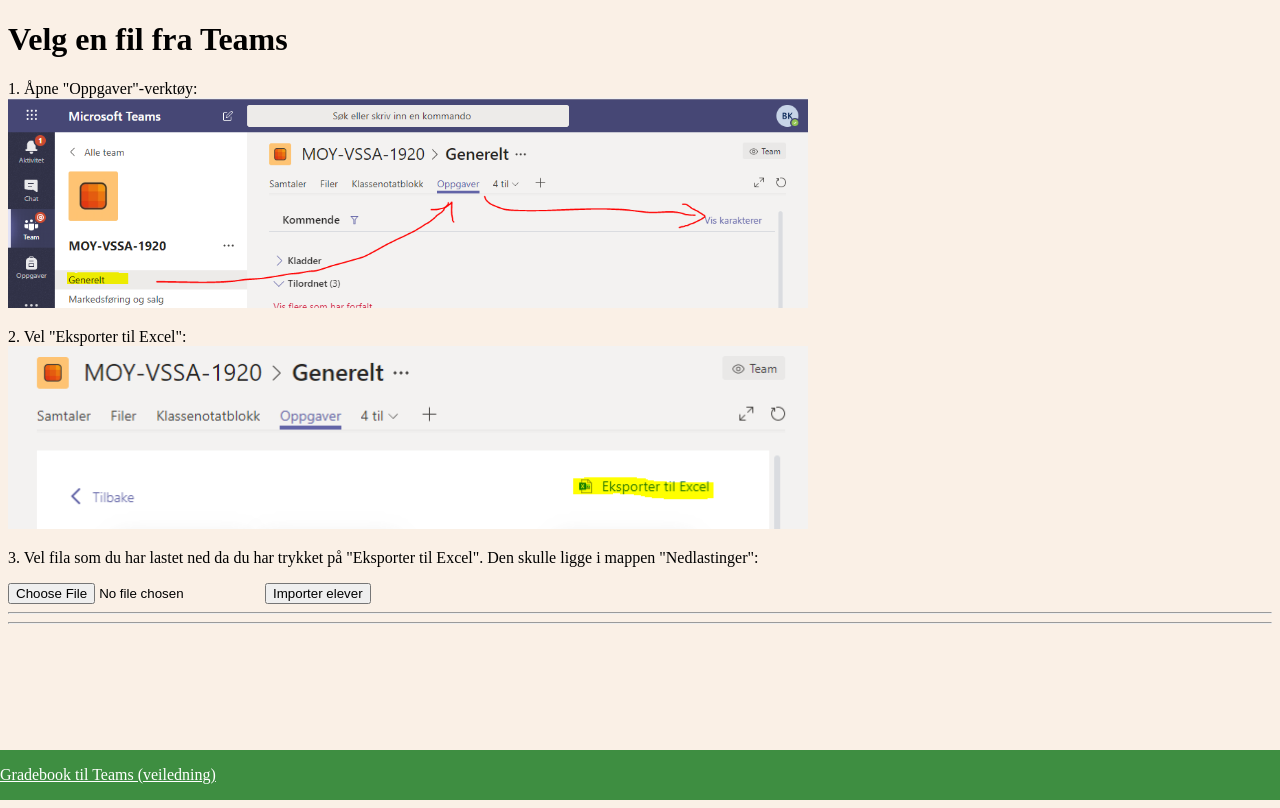
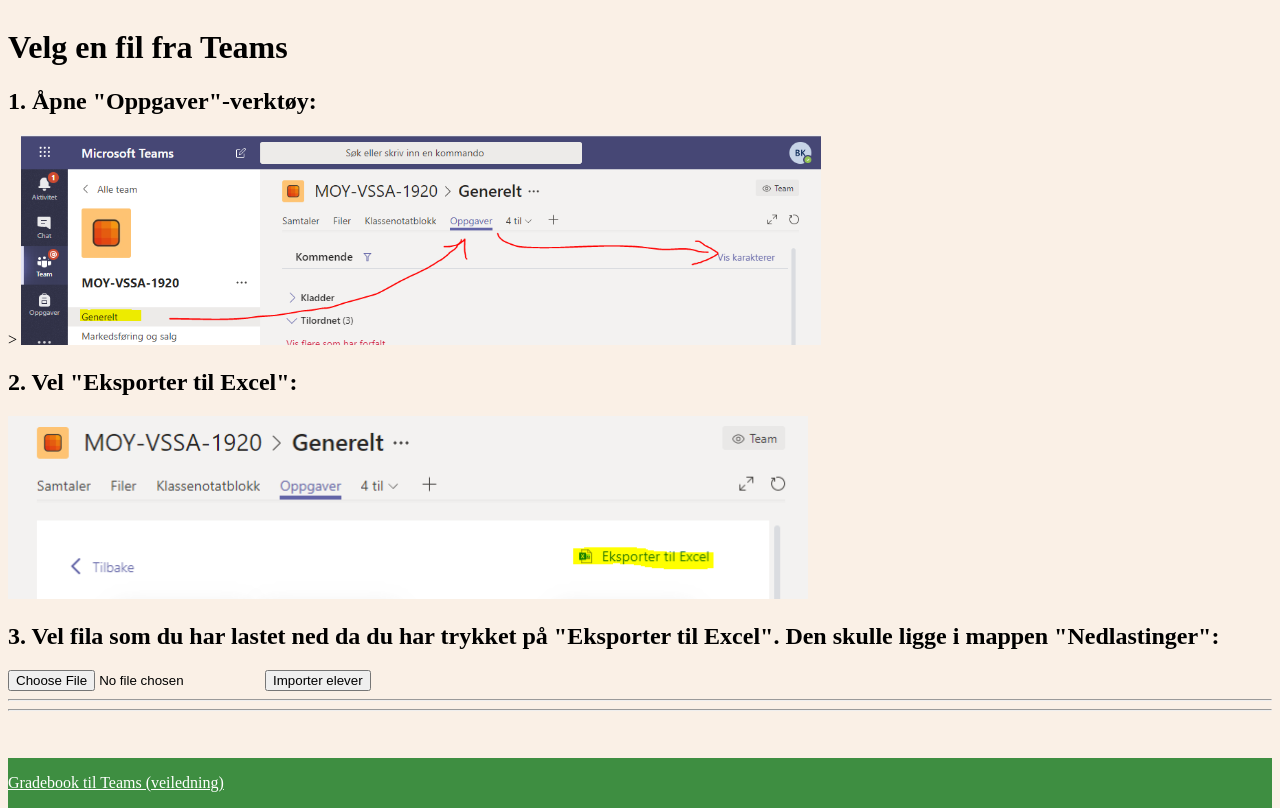
Before and after one commit to moyepedagog/moyepedagog.github.io, a plain HTML site: page index.html in a window 1280 px wide. Drawn offline with Linux system fonts and the light colour scheme.

Commit message:
footer with flex layout

```diff
--- a/index.html
+++ b/index.html
@@ -329,7 +329,37 @@
       display: block;
     }
 
+    html,
+    body {
+      height: 100%;
+    }
+
+    body {
+      display: flex;
+      flex-direction: column;
+    }
+
+    .content {
+      flex: 1 0 auto;
+    }
+
     .footer {
+      flex-shrink: 0;
+
+      width: 100%;
+      background-color: #3e8e41;
+      color: white;
+      text-align: left;
+    }
+
+    .footer a {
+      color: white;
+    }
+
+    /**
+
+    .footer {
+      margin-top: 60px;
       position: fixed;
       left: 0;
       bottom: 0;
@@ -342,24 +372,58 @@
     .footer a {
       color: white;
     }
+
+    html,
+    body {
+      margin: 0;
+      padding: 0;
+      height: 100%;
+    }
+
+    #container {
+      min-height: 100%;
+      position: relative;
+    }
+
+    #header {
+      background: #ff0;
+      padding: 10px;
+    }
+
+    #body {
+      padding: 10px;
+      padding-bottom: 60px;
+
+
+
+    } **/
+    /**
+    #footer {
+      position: absolute;
+      bottom: 0;
+      width: 100%;
+      height: 60px;
+      background-color: #3e8e41;
+      color: white;
+
+    }
+
+    **/
   </style>
   <meta charset="UTF-8">
 </head>
 
 <body>
+  <div class="content">
     <div id="overskrift">
       <h1>Velg en fil fra Teams</h1>
-    <p>
-      1. Åpne "Oppgaver"-verktøy: <br>
+      <h2>1. Åpne "Oppgaver"-verktøy:</h2>>
       <img style="width:800px" src="https://moyepedagog.github.io/gb1.png" alt="oppgaave verktoey">
-    </p>
-    <p>
-      2. Vel "Eksporter til Excel": <br>
+      <h2>2. Vel "Eksporter til Excel": </h2>
       <img style="width:800px" src="https://moyepedagog.github.io/gb2.png" alt="eksporter til excel">
-    </p>
-    <p>
-      3. Vel fila som du har lastet ned da du har trykket på "Eksporter til Excel". Den skulle ligge i mappen "Nedlastinger": <br>
-    </p>
+      <h2>
+        3. Vel fila som du har lastet ned da du har trykket på "Eksporter til Excel". Den skulle ligge i mappen
+        "Nedlastinger": </h2>
     </div>
 
 
@@ -383,6 +447,7 @@
     <input type="text" id="myInput" onkeyup="tableSearch()" placeholder="Filter etter fag.." style="display:none">
     <div id="dvCSV">
     </div>
+  </div>
   <div class="footer">
     <p><a href="https://github.com/moyepedagog/gradebook" target="_blank">Gradebook til Teams (veiledning)</a></p>
   </div>
```
Lines whose indentation alone changed are shown as unchanged.
